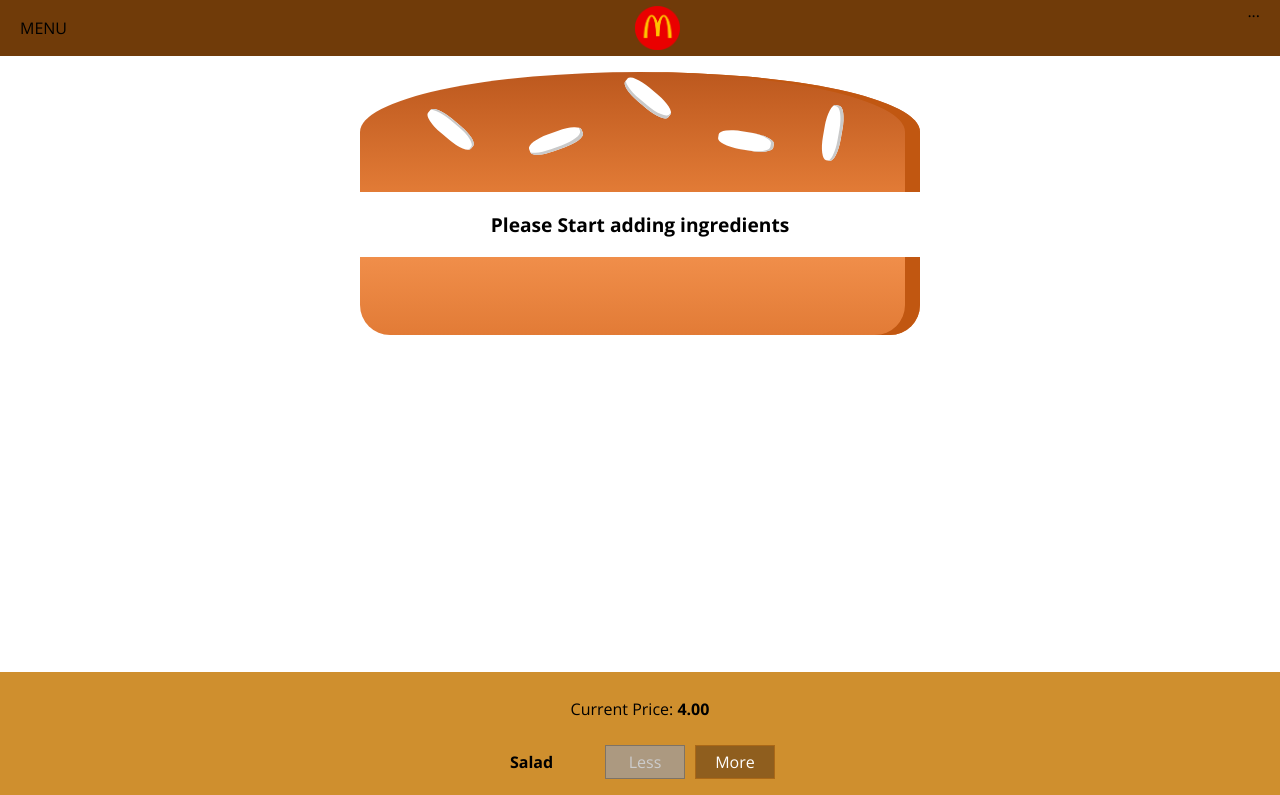
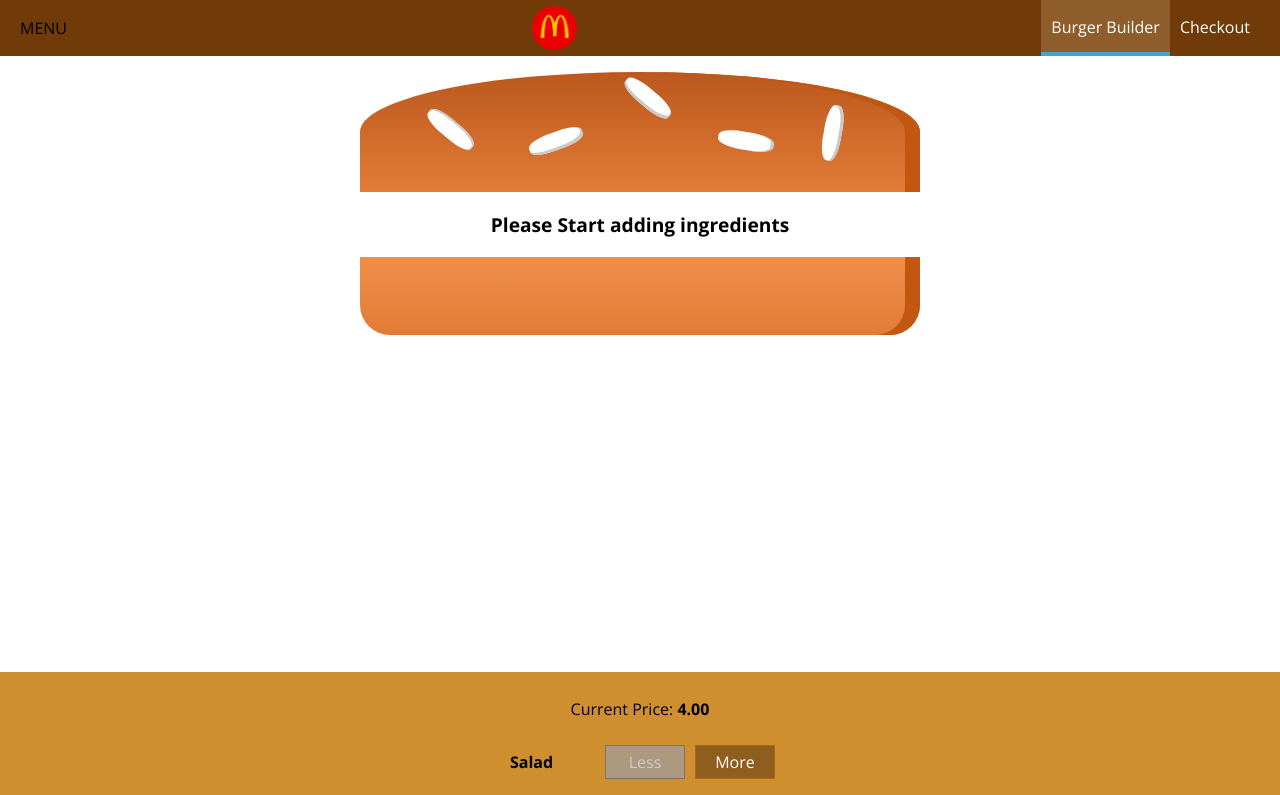
Before and after one commit to benhagag/The-Burger-Builder, a React app: page / in a window 1280 px wide. Shown: the top 795 px of the page. Built offline with nearby package versions, Linux system fonts and the light colour scheme.

Commit message:
Adding reuseable navigation items

```diff
--- /dev/null
+++ b/src/components/Navigation/NavigationItems/NavigationItem/NavigationItem.css
@@ -0,0 +1,27 @@
+.NavigationItem{
+    margin: 0;
+    box-sizing: border-box;
+    display: flex;
+    height: 100%;
+    align-items: center;
+}
+
+.NavigationItem a{
+    color: white;
+    text-decoration: none;
+    height: 100%;
+    padding: 16px 10px;
+    border-bottom: 4px solid transparent;
+    box-sizing: border-box;
+    display: block;
+}
+
+.NavigationItem a:hover,
+.NavigationItem a:active,
+.NavigationItem a.active {
+    background-color: #8f5c2c;
+    border-bottom: 4px solid #40A4C8;
+    color: white;
+
+
+}
--- /dev/null
+++ b/src/components/Navigation/NavigationItems/NavigationItem/NavigationItem.js
@@ -0,0 +1,17 @@
+import React from 'react';
+import classes from './NavigationItem.css';
+
+const navigationItem = (props) => (
+    <li
+        className={classes.NavigationItem}
+    >
+        <a
+            href={props.link}
+            className={props.active ? classes.active : null}
+        >
+            {props.children}
+        </a>
+    </li>
+);
+
+export default navigationItem;
--- /dev/null
+++ b/src/components/Navigation/NavigationItems/NavigationItems.css
@@ -0,0 +1,8 @@
+.NavigationItems{
+    margin: 0;
+    padding: 0;
+    list-style: none;
+    display: flex;
+    align-items: center;
+    height: 100%;
+}
--- /dev/null
+++ b/src/components/Navigation/NavigationItems/NavigationItems.js
@@ -0,0 +1,22 @@
+import React from 'react';
+import classes from './NavigationItems.css';
+import NavigationItem from './NavigationItem/NavigationItem';
+
+const navigationItems = (props) => (
+    <ul className={classes.NavigationItems}>
+        <NavigationItem
+            link="/"
+            active
+        >
+            Burger Builder
+        </NavigationItem>
+
+        <NavigationItem
+            link="/"
+        >
+            Checkout
+        </NavigationItem>
+    </ul>
+);
+
+export default navigationItems;
--- a/src/components/Navigation/Toolbar/Toolbar.js
+++ b/src/components/Navigation/Toolbar/Toolbar.js
@@ -1,13 +1,14 @@
 import React from 'react';
 import classes from './Toolbar.css';
 import Logo from '../../Logo/Logo';
+import NavigaitonItems from '../NavigationItems/NavigationItems';
 
 const toolbar = (props) => (
     <header className={classes.Toolbar}>
         <div>MENU</div>
        <Logo />
         <nav>
-            ...
+            <NavigaitonItems />
         </nav>
     </header>
 
```
